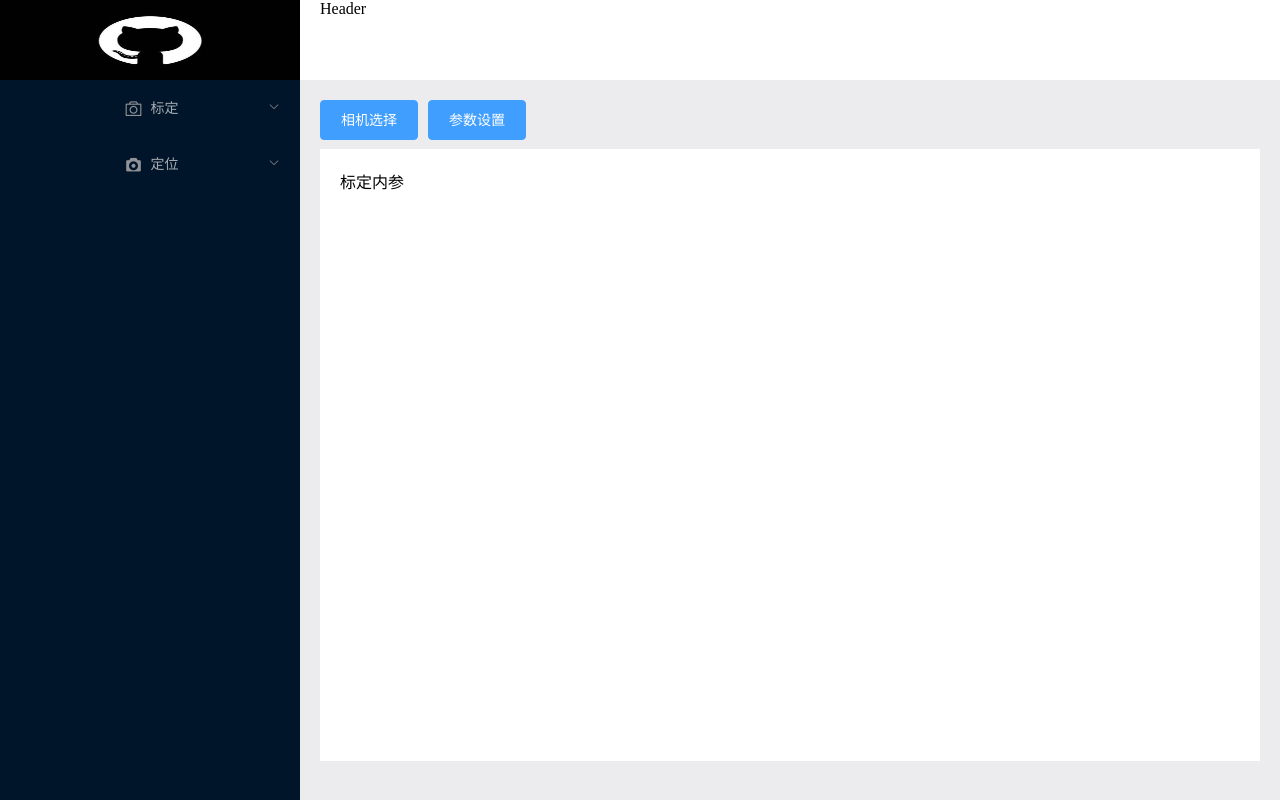
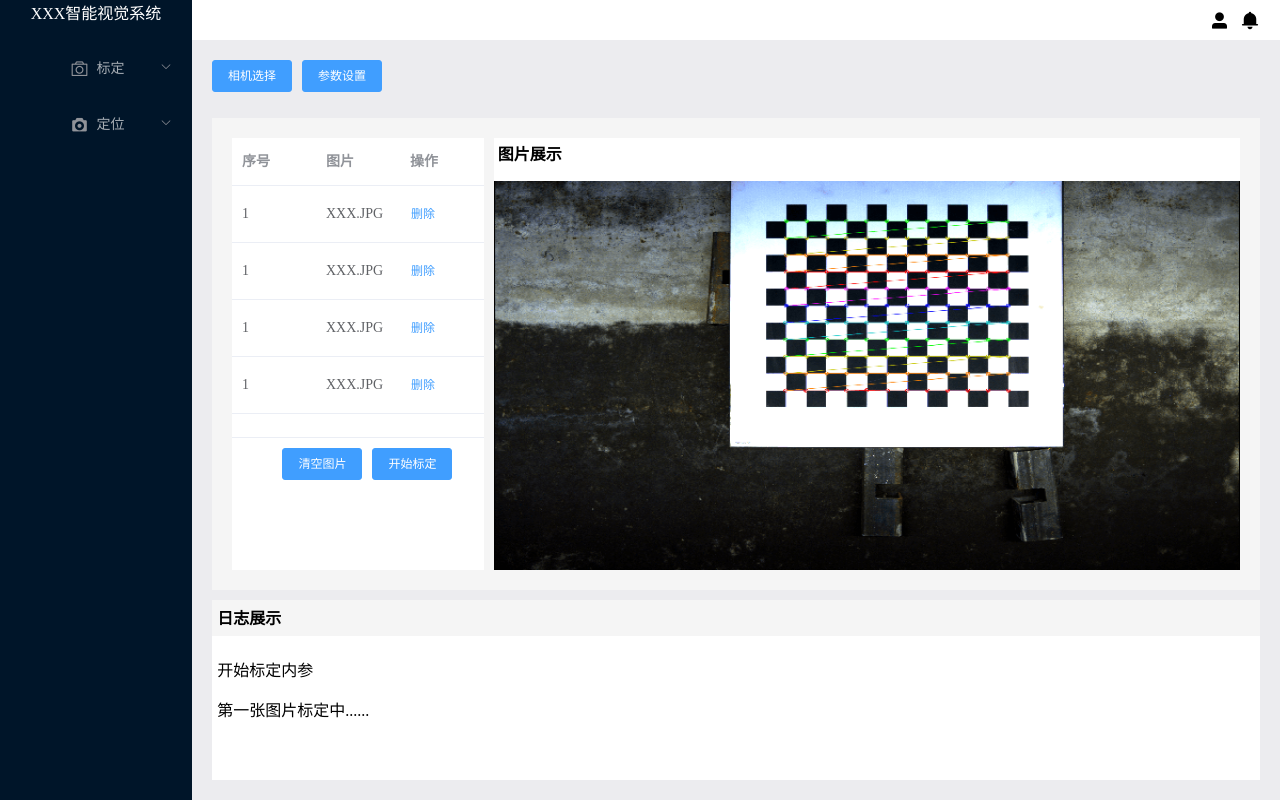
Before and after one commit to ZouJiaNan/mes-front, a Vue app in the folder app/: page /#/calInside in a window 1280 px wide. Built offline with nearby package versions, Linux system fonts and the light colour scheme.

Commit message:
第一次提交

```diff
--- a/app/src/components/box.vue
+++ b/app/src/components/box.vue
@@ -2,11 +2,12 @@
     <div id="boxapp" class="box">
     <el-container>
         <!--侧边栏-->
-        <el-aside class="aside">
-          <el-header class="aside-header" style="padding:0" height=10%>
-            <img v-bind:src="logoimg"/>
+        <el-aside class="aside" style="width: 15%;height:100%">
+          <el-header class="aside-header" style="width:100%" height=5%>
+            <!-- <img v-bind:src="logoimg"/> -->
+            XXX智能视觉系统
           </el-header>
-          <el-main class="aside-body" style="padding:0">
+          <el-main class="aside-body" style="padding:0;width:100%;height:95%">
             <!--导航栏-->
             <el-menu class="aside-body-menu">
               <el-submenu index="1" class="aside-body-menu-submeu">
@@ -18,8 +19,6 @@
                 <el-menu-item-group>
                 <router-link to="/calInside" tag="p"><el-menu-item index="1-1">标定内参</el-menu-item></router-link>
                 <router-link to="/calOutside" tag="p"><el-menu-item index="1-2">标定外参</el-menu-item></router-link>
-                <!-- <el-menu-item index="1-1">标定内参</el-menu-item>
-                <el-menu-item index="1-2">标定外参</el-menu-item> -->
                 </el-menu-item-group>
               </el-submenu>
 
@@ -36,12 +35,15 @@
 
         <!--主体-->
         <el-container class="main">
-            <el-header class="main-header" height=10%>Header</el-header>
-            <el-main class="main-body">
-              <!-- <cal-inside></cal-inside> -->
+            <el-header class="main-header" style="width:100%;padding-top:1%;text-align:right;" height=5%>
+              <div class="el-icon-user-solid" style="font-size:20px;margin-left:1%"></div>
+              <div class="el-icon-message-solid" style="font-size:20px;margin-left:1%"></div>
+            </el-header>
+            <el-main class="main-body" style="width:100%;height:95%">
               <router-view></router-view>
             </el-main>
         </el-container>
+
     </el-container>
     </div>
 </template>
@@ -57,26 +59,16 @@
     }
     /* 侧边栏样式 */
     .aside{
-      height: 100%;
       background-color: #001529;
       text-align: center;
     }
     .aside-header{
-      color: #002140;
+      color:#FFFFFF;
       text-align: center;
-      padding: 0px;
-    }
-    .aside-body{
-      background-color: #001529;
-      width: 100%;
-      height: 90%;
+      padding:20px;
     }
     .el-menu{
       border-right:0!important;/* 去掉导航栏右边线 */
-    }
-    .aside-body-menu{
-      margin-left: 0px;
-      padding-left: 0px;
     }
     .aside-body-menu-submeu{
       background-color: #001529;
@@ -94,6 +86,7 @@
     }
     .main-body{
       background-color:#ECECEF;
+      padding:1%;
     }
 
     img{
--- a/app/src/components/calInside.vue
+++ b/app/src/components/calInside.vue
@@ -1,8 +1,45 @@
 <template>
     <div class="box">
-        <el-button type="primary">相机选择</el-button>
-        <el-button type="primary">参数设置</el-button>
-        <el-main class="main-body-window">标定内参</el-main>
+      <el-container>
+        <el-header style="height:8%;padding:0px">
+          <el-button type="primary" size="small">相机选择</el-button>
+          <el-button type="primary" size="small">参数设置</el-button>
+        </el-header>
+
+        <el-main style="background-color: #F5F5F5;height:60%;width:100%">
+          <el-container>
+            <el-aside class="main-body-window-aside" style="width:25%;height:100%;background-color: #FFFFFF;">
+              <el-table :data="tableData" style="margin-bottom:10px;height:90%" max-height="300">
+                <el-table-column prop="number" label="序号">
+                </el-table-column>
+                <el-table-column prop="url" label="图片">
+                </el-table-column>
+                <el-table-column  label="操作">
+                <el-button type="text" size="small">删除</el-button>
+                </el-table-column>
+              </el-table>
+                <el-button type="primary" size="small" style="margin-left:20%;">清空图片</el-button>
+                <el-button type="primary" size="small">开始标定</el-button>
+            </el-aside>
+
+            <el-container style="margin-left:1%">
+              <el-header class="main-body-window-main-header" style="width:100%;background-color: #FFFFFF;font-weight:600;padding:0.5%;" height="10%">图片展示</el-header>
+              <el-main class="main-body-window-main-body" style="width:100%;height:90%;overflow: hidden;">
+                <img v-bind:src="logoimg" style="width:100%;height:100%;"/>
+              </el-main>
+            </el-container>
+          </el-container>
+        </el-main>
+
+        <el-footer style="background-color: #FFFFFF; height:25%;margin-top:1%;padding:0px">
+          <el-header style="background-color: #F5F5F5; height:20%;padding:0.5%;font-weight:600">日志展示</el-header>
+          <el-main style="height:74%;padding:0.5%">
+            <p>开始标定内参</p>
+            <p>第一张图片标定中......</p>
+          </el-main>
+        </el-footer>
+
+      </el-container>
     </div>
 </template>
 
@@ -10,12 +47,49 @@
     .box{
         height:100%;
     }
-    .el-button{
-      margin:0px;
-    }
+    /* .el-main{
+      box-shadow: 0 2px 4px rgba(0, 0, 0, .12), 0 0 6px rgba(0, 0, 0, .04)
+    } */
     .main-body-window{
       background-color:#FFFFFF;
       height:90%;
       margin-top: 1%;
+      margin-left: 1%;
+      padding: 0px;
     }
+    .main-body-window-main-header{
+      width:100%;
+      background-color: #F5F5F5;
+      margin-top: 0px;
+      padding-top:1%;
+    }
+    .main-body-window-main-body{
+      padding:0px;
+      margin-top: 0px;
+    }
+
 </style>
+
+<script>
+import picture1 from '../assets/picture1.png';
+export default {
+  data() {
+        return {
+          tableData: [{
+            number: 1,
+            url: 'XXX.JPG',
+          }, {
+            number: 1,
+            url: 'XXX.JPG',
+          }, {
+            number: 1,
+            url: 'XXX.JPG',
+          }, {
+            number: 1,
+            url: 'XXX.JPG',
+          }],
+          logoimg:picture1
+        }
+}
+}
+</script>
--- a/app/src/components/calOutside.vue
+++ b/app/src/components/calOutside.vue
@@ -1,6 +1,6 @@
 <template>
     <div class="box">
-        <el-button type="primary">定位</el-button>
+        <el-button type="primary">相机选择</el-button>
         <el-button type="primary">参数设置</el-button>
         <el-main class="main-body-window">标定外参</el-main>
     </div>
```
Also changed, not shown: app/src/assets/picture1.png (added).
